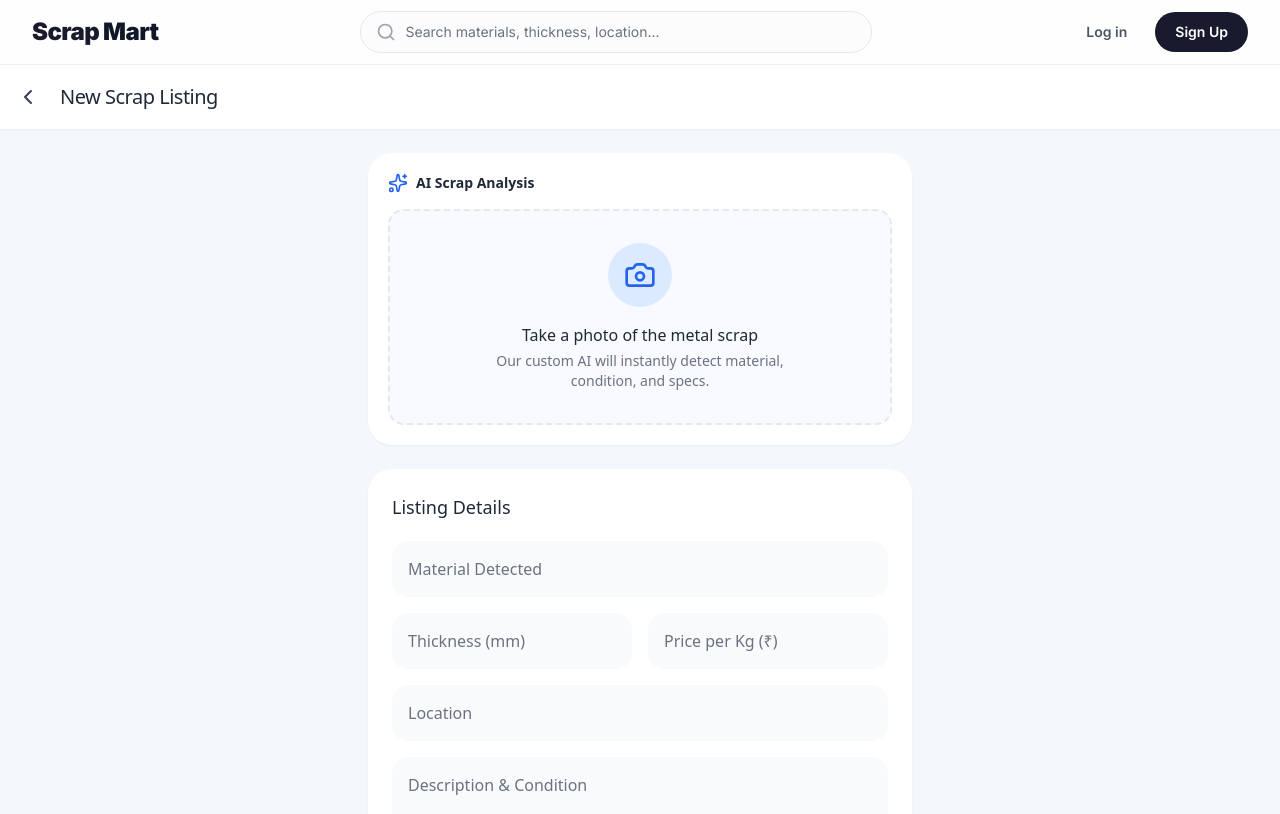
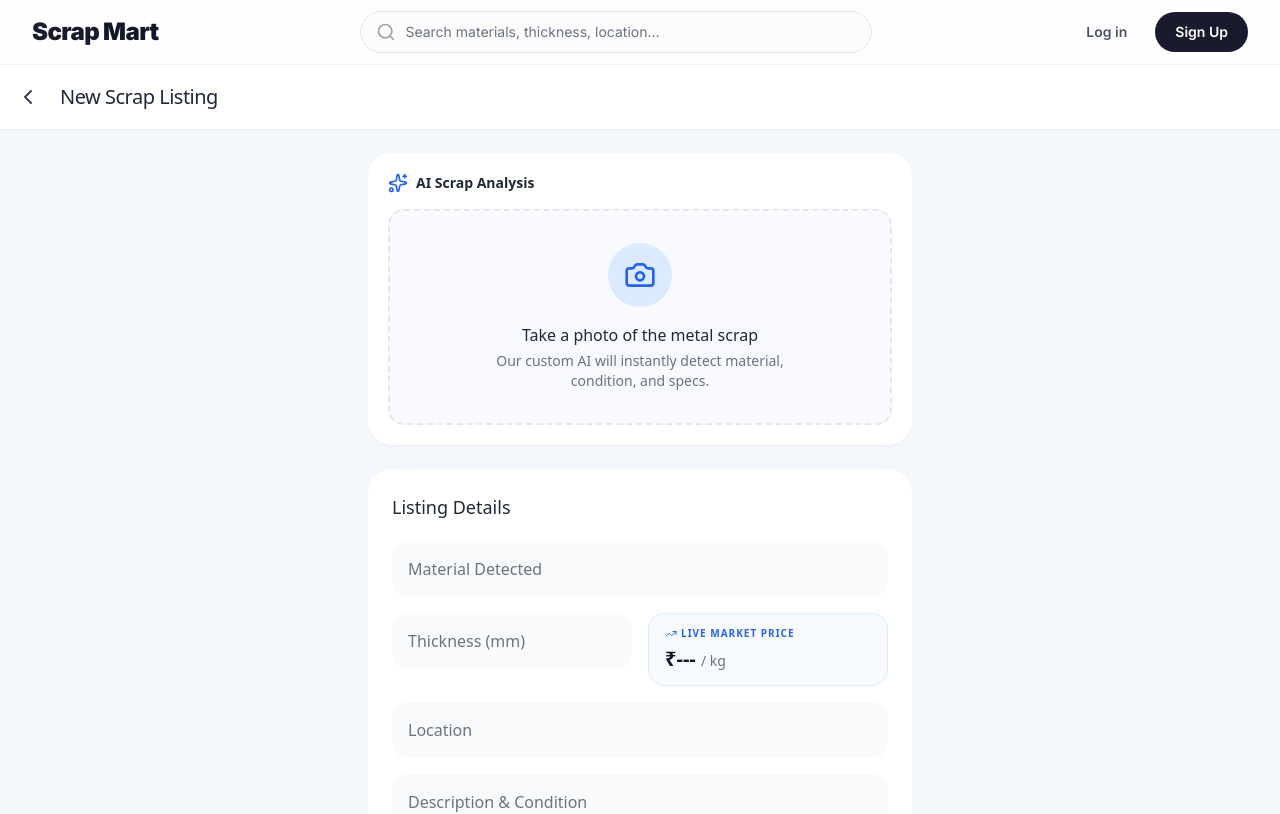
Before and after one commit to Cool134/scrapmart-web, a Next.js app: page /dashboard/seller/upload in a window 1280 px wide. Shown: the top 814 px of the page. Built offline with nearby package versions, Linux system fonts and the light colour scheme; no server answers.

Commit message:
feat: replace manual price with live market rates

```diff
--- a/src/app/dashboard/seller/upload/page.tsx
+++ b/src/app/dashboard/seller/upload/page.tsx
@@ -3,7 +3,8 @@
 import { useState, useRef } from 'react';
 import { useRouter } from 'next/navigation';
 import { createListing } from '@/lib/firestore';
-import { Camera, Loader2, UploadCloud, ChevronLeft, Sparkles, CheckCircle2 } from 'lucide-react';
+import { Camera, Loader2, UploadCloud, ChevronLeft, Sparkles, CheckCircle2, TrendingUp } from 'lucide-react';
+import { getMarketRate } from '@/lib/marketRates';
 
 export default function SellerUploadPage() {
   const router = useRouter();
@@ -11,7 +12,6 @@ export default function SellerUploadPage() {
   const [formData, setFormData] = useState({
     material: '',
     thickness_mm: '',
-    price: '',
     location: '',
     description: '',
     imageURL: '',
@@ -72,12 +72,14 @@ export default function SellerUploadPage() {
     e.preventDefault();
     setLoading(true);
 
+    const livePrice = getMarketRate(formData.material);
+
     try {
       await createListing({
         title: `${formData.material} - ${formData.thickness_mm || 0}mm`,
         material: formData.material,
         thickness_mm: Number(formData.thickness_mm || 0),
-        price: Number(formData.price || 0),
+        price: livePrice,
         location: formData.location,
         description: formData.description,
         imageURL: formData.imageURL || '/scrap/scrap-1.svg',
@@ -88,7 +90,7 @@ export default function SellerUploadPage() {
         estimated_weight_kg: 10,
         surface_area_cm2: 10000,
         confidence: analysisResult?.confidence || 0.95,
-        suggested_price_inr: Number(formData.price || 0),
+        suggested_price_inr: livePrice,
         outline_points: [],
         surface_condition: 'Good'
       });
@@ -101,6 +103,8 @@ export default function SellerUploadPage() {
       setLoading(false);
     }
   };
+
+  const currentLivePrice = getMarketRate(formData.material || analysisResult?.prediction || analysisResult?.material || '');
 
   const handleChange = (e: React.ChangeEvent<HTMLInputElement | HTMLTextAreaElement | HTMLSelectElement>) => {
     setFormData({ ...formData, [e.target.name]: e.target.value });
@@ -234,20 +238,12 @@ export default function SellerUploadPage() {
                   Thickness (mm)
                 </label>
               </div>
-              <div className="relative">
-                <input
-                  required
-                  type="number"
-                  step="0.01"
-                  name="price"
-                  value={formData.price}
-                  onChange={handleChange}
-                  placeholder=" "
-                  className="peer w-full bg-gray-50 text-gray-900 border-none rounded-2xl px-4 pt-6 pb-2 focus:ring-2 focus:ring-blue-500 focus:bg-blue-50/50 outline-none transition-all"
-                />
-                <label className="absolute left-4 top-4 text-sm font-medium text-gray-500 peer-placeholder-shown:text-base peer-placeholder-shown:top-4 peer-focus:top-2 peer-focus:text-xs peer-focus:text-blue-600 transition-all cursor-text pointer-events-none">
-                  Price per Kg (₹)
-                </label>
+              <div className="relative bg-blue-50/50 border border-blue-100 rounded-2xl px-4 py-3 flex flex-col justify-center">
+                <span className="text-[10px] font-bold text-blue-600 uppercase tracking-widest flex items-center mb-1">
+                  <TrendingUp className="w-3 h-3 mr-1" />
+                  Live Market Price
+                </span>
+                <span className="font-black text-xl text-gray-900">₹{currentLivePrice > 0 ? currentLivePrice : '---'} <span className="text-sm font-medium text-gray-500">/ kg</span></span>
               </div>
             </div>
 
--- /dev/null
+++ b/src/lib/marketRates.ts
@@ -0,0 +1,16 @@
+export const LIVE_MARKET_RATES_INR: Record<string, number> = {
+  copper: 750,
+  aluminum: 205,
+  brass: 540,
+  steel: 45,
+  iron: 32,
+  unknown: 0
+};
+
+export function getMarketRate(material: string): number {
+  const normalized = material.toLowerCase().trim();
+  for (const [key, rate] of Object.entries(LIVE_MARKET_RATES_INR)) {
+    if (normalized.includes(key)) return rate;
+  }
+  return LIVE_MARKET_RATES_INR.unknown;
+}
```
Also changed, not shown: script.js (added, +24 -0 lines), 1 other file (tests, documents, lock files or other folders).
